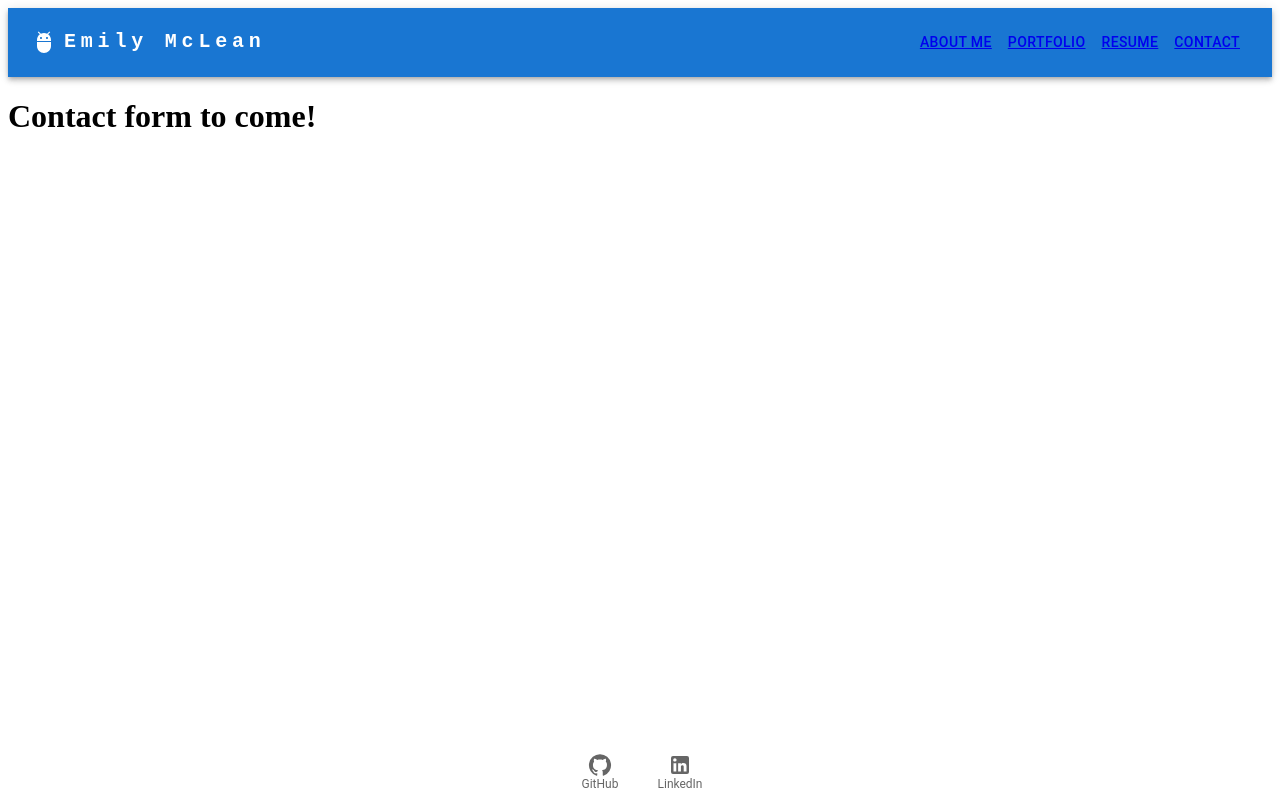
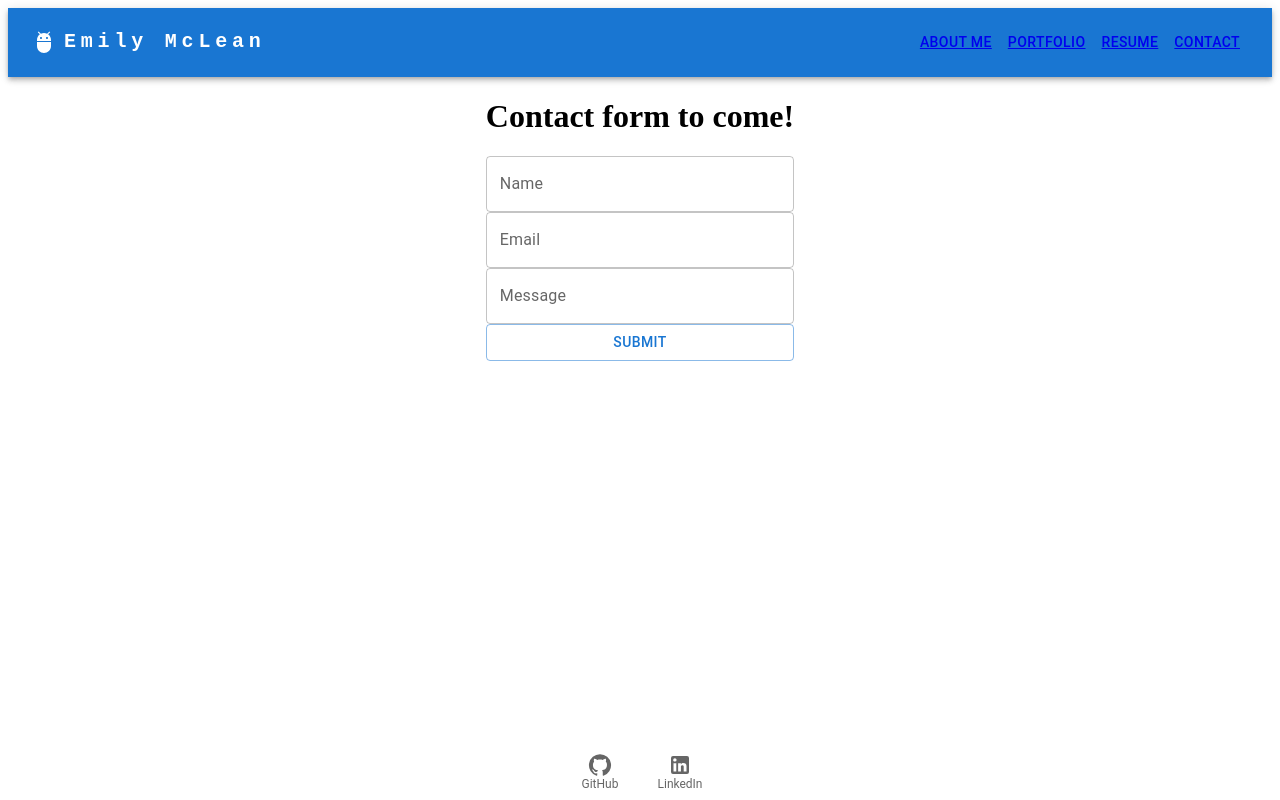
Before and after one commit to emilymclean94/mclean-portfolio, a Next.js app: page /contact in a window 1280 px wide. Built offline with nearby package versions, Linux system fonts and the light colour scheme.

Commit message:
contact form outline

```diff
--- a/src/app/contact/page.js
+++ b/src/app/contact/page.js
@@ -1,9 +1,28 @@
+'use client'
+import Box from "@mui/material/Box";
+import Container from "@mui/material/Container";
+import TextField from "@mui/material/TextField";
+import Button from "@mui/material/Button"
+
 function Contact() {
   return (
-    <main className="">
+    <Box className="">
+      <Container
+      sx ={{
+      display: "flex",
+      flexDirection: "column",
+      flexWrap: "wrap",
+      alignContent: "center"
+    }}
+      >
         <h1>Contact form to come!</h1>
-    </main>
-  )
+        <TextField id="outlined-basic" label="Name" variant="outlined" />
+        <TextField id="outlined-basic" label="Email" variant="outlined" />
+        <TextField id="outlined-basic" label="Message" variant="outlined" />
+        <Button variant="outlined">Submit</Button>
+      </Container>
+    </Box>
+  );
 }
 
 export default Contact;
```
Lines whose indentation alone changed are shown as unchanged.
